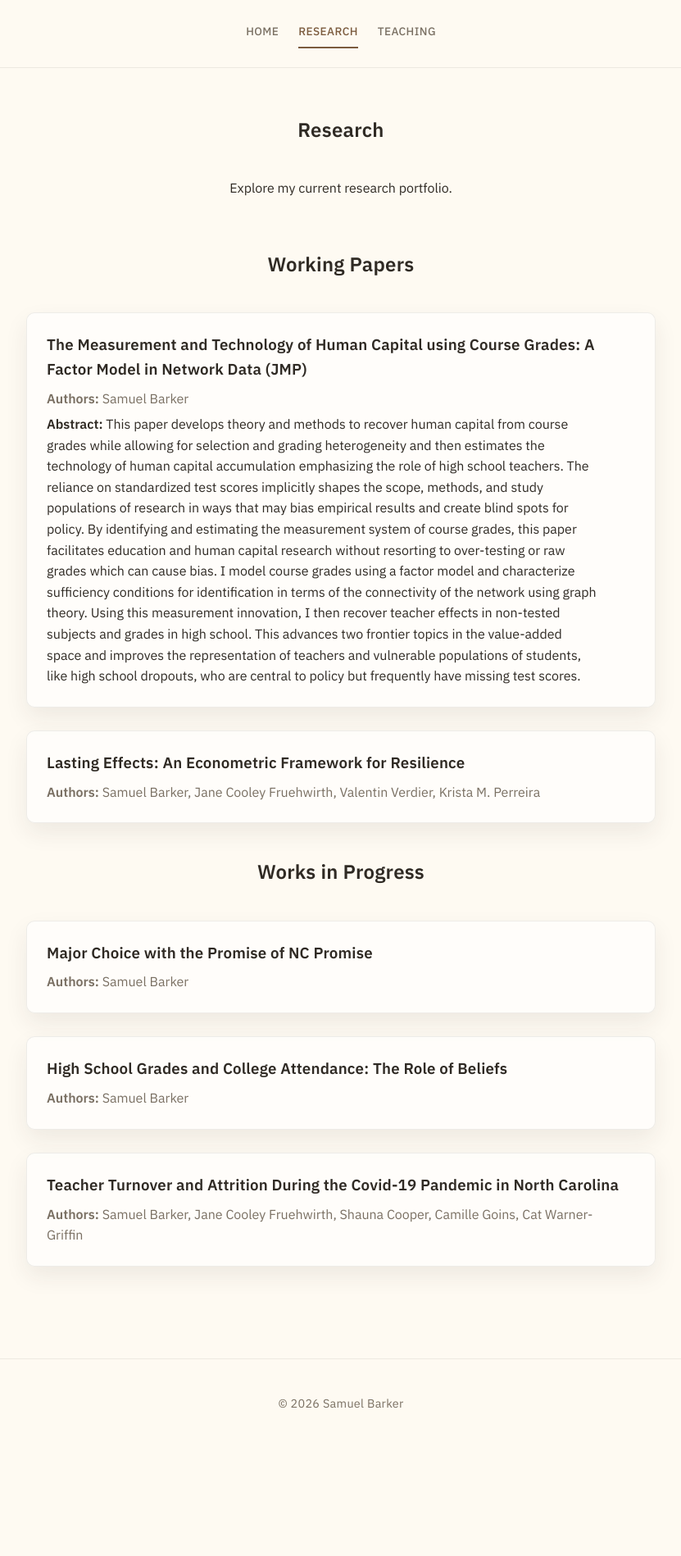
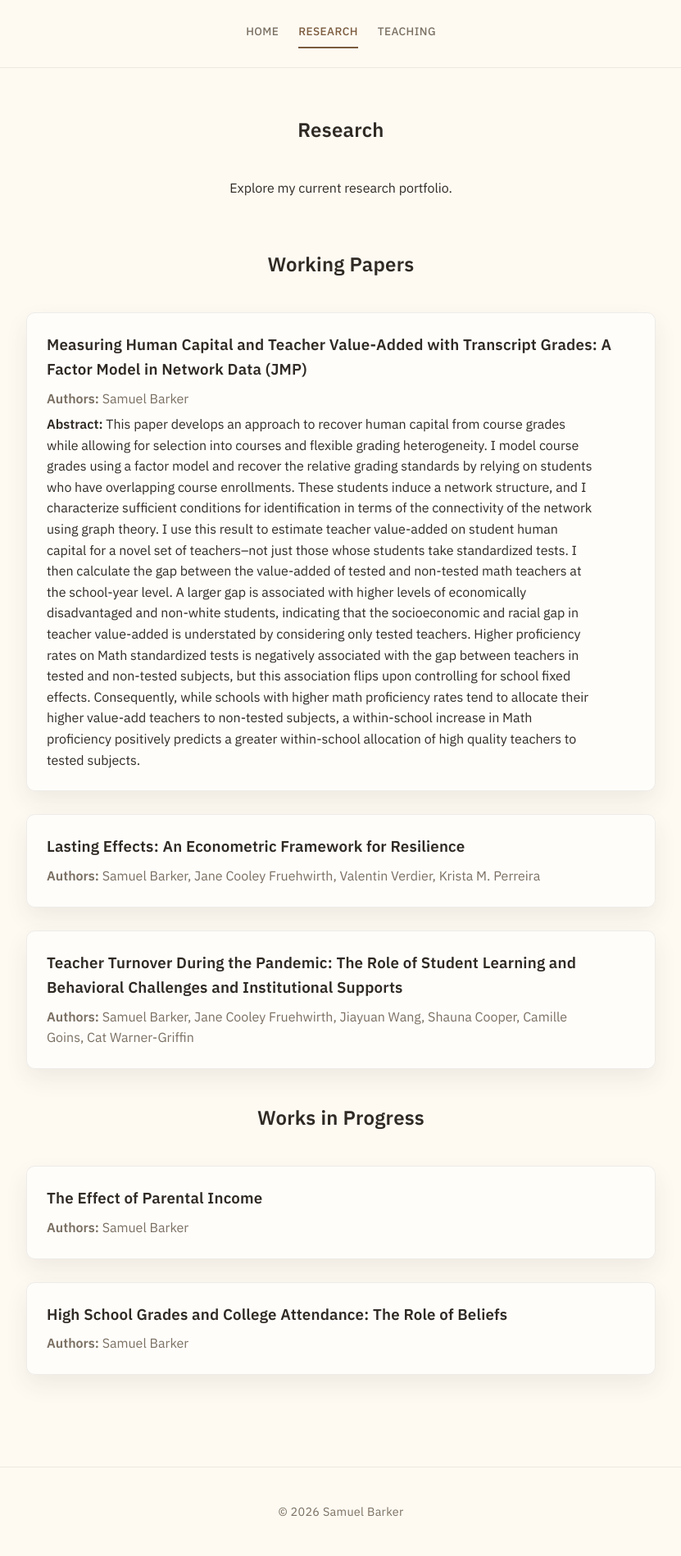
Before and after one commit to sbarkerECON/sbarkerECON.github.io, a Jekyll site: the page built from research.markdown, in a window 1280 px wide. Shown: the whole page at 82% size, without its empty margins (224-1055 px from the left). Built offline with Jekyll 4.4.1, drawn with Linux system fonts in a browser that asks for light colours; before the commit the page ends 1766 px from its top, so only the background shows below that.

Commit message:
Updated pages.

```diff
--- a/research.markdown
+++ b/research.markdown
@@ -15,31 +15,20 @@ permalink: /research/
   <h2>Working Papers</h2>
   <div class="paper-list">
     <article class="paper">
-      <h3>The Measurement and Technology of Human Capital using Course Grades: A Factor Model in Network Data (JMP)</h3>
+      <h3>Measuring Human Capital and Teacher Value-Added with Transcript Grades: A Factor Model in Network Data (JMP)</h3>
       <p class="authors"><strong>Authors:</strong> Samuel Barker </p>
       <p class="abstract"><strong>Abstract:</strong>
-      This paper develops theory and methods to recover human capital from
-      course grades while allowing for selection and grading heterogeneity and
-      then estimates the technology of human capital accumulation emphasizing
-      the role of high school teachers. The reliance on standardized test
-      scores implicitly shapes the scope, methods, and study populations of
-      research in ways that may bias empirical results and create blind spots
-      for policy. By identifying and estimating the measurement system of
-      course grades, this paper facilitates education and human capital
-      research without resorting to over-testing or raw grades which can cause
-      bias. I model course grades using a factor model and characterize
-      sufficiency conditions for identification in terms of the connectivity of
-      the network using graph theory. Using this measurement innovation, I then
-      recover teacher effects in non-tested subjects and grades in high school.
-      This advances two frontier topics in the value-added space and improves
-      the representation of teachers and vulnerable populations of students,
-      like high school dropouts, who are central to policy but frequently have
-      missing test scores.
+      This paper develops an approach to recover human capital from course grades while allowing for selection into courses and flexible grading heterogeneity. I model course grades using a factor model and recover the relative grading standards by relying on students who have overlapping course enrollments. These students induce a network structure, and I characterize sufficient conditions for identification in terms of the connectivity of the network using graph theory. I use this result to estimate teacher value-added on student human capital for a novel set of teachers–not just those whose students take standardized tests. I then calculate the gap between the value-added of tested and non-tested math teachers at the school-year level. A larger gap is associated with higher levels of economically disadvantaged and non-white students, indicating that the socioeconomic and racial gap in teacher value-added is understated by considering only tested teachers. Higher proficiency rates on Math standardized tests is negatively associated with the gap between teachers in tested and non-tested subjects, but this association flips upon controlling for school fixed effects. Consequently, while schools with higher math proficiency rates tend to allocate their higher value-add teachers to non-tested subjects, a within-school increase in Math proficiency positively predicts a greater within-school allocation of high quality teachers to tested subjects.
       </p>
     </article>
     <article class="paper">
       <h3> Lasting Effects: An Econometric Framework for Resilience </h3>
       <p class="authors"><strong>Authors:</strong> Samuel Barker, Jane Cooley Fruehwirth, Valentin Verdier, Krista M. Perreira </p>
+    </article>
+    <article class="paper">
+      <h3> Teacher Turnover During the Pandemic: The Role of Student Learning and Behavioral Challenges and Institutional Supports
+      </h3>
+      <p class="authors"><strong>Authors:</strong> Samuel Barker, Jane Cooley Fruehwirth, Jiayuan Wang, Shauna Cooper, Camille Goins, Cat Warner-Griffin</p>
     </article>
   </div>
 </section>
@@ -48,16 +37,12 @@ permalink: /research/
   <h2>Works in Progress</h2>
   <div class="paper-list">
     <article class="paper">
-      <h3>Major Choice with the Promise of NC Promise</h3>
+      <h3>The Effect of Parental Income</h3>
       <p class="authors"><strong>Authors:</strong> Samuel Barker</p>
     </article>
     <article class="paper">
       <h3>High School Grades and College Attendance: The Role of Beliefs</h3>
       <p class="authors"><strong>Authors:</strong> Samuel Barker</p>
     </article>
-    <article class="paper">
-      <h3>Teacher Turnover and Attrition During the Covid-19 Pandemic in North Carolina</h3>
-      <p class="authors"><strong>Authors:</strong> Samuel Barker, Jane Cooley Fruehwirth, Shauna Cooper, Camille Goins, Cat Warner-Griffin</p>
-    </article>
   </div>
 </section>
--- a/teaching.markdown
+++ b/teaching.markdown
@@ -7,8 +7,7 @@ permalink: /teaching/
 <section class="section">
   <h1>Teaching</h1>
   <p>
-    Course materials and syllabi are available through the Dropbox links below.
-    They include lecture notes, assignments, and other resources for students.
+  [Under construction!]
   </p>
 </section>
 
```
